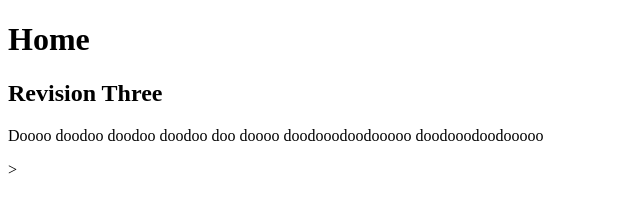
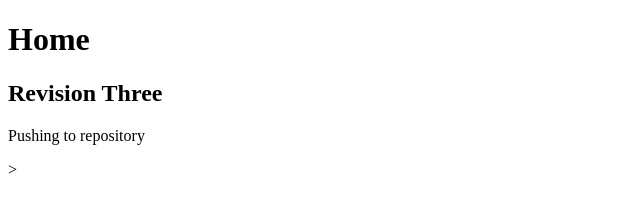
Before and after one commit to pwdalexfeng/MyFirstGitProject, a plain HTML site: page index.html in a window 1280 px wide. Shown: the whole page, without its empty margins (0-640 px from the left). Drawn offline with Linux system fonts and the light colour scheme.

Commit message:
Change file format

```diff
--- a/index.html
+++ b/index.html
@@ -7,6 +7,6 @@
 	<body>
 		<h1>Home</h1>
 		<h2>Revision Three</h2>
-		<p>Doooo doodoo doodoo doodoo doo doooo doodooodoodooooo doodooodoodooooo</p>
+		<p>Pushing to repository</p>
 	</body>
 </html>>
```
